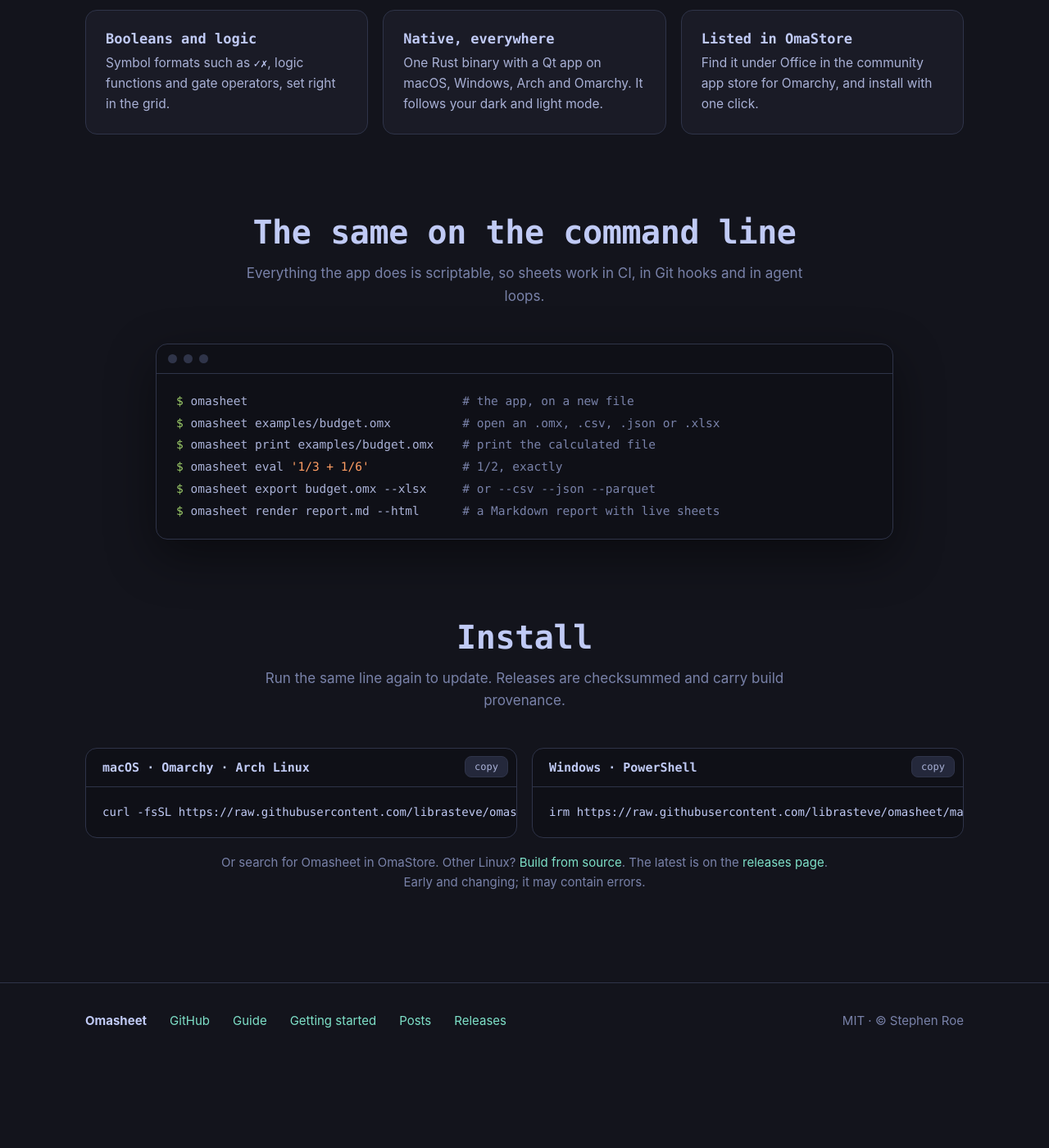
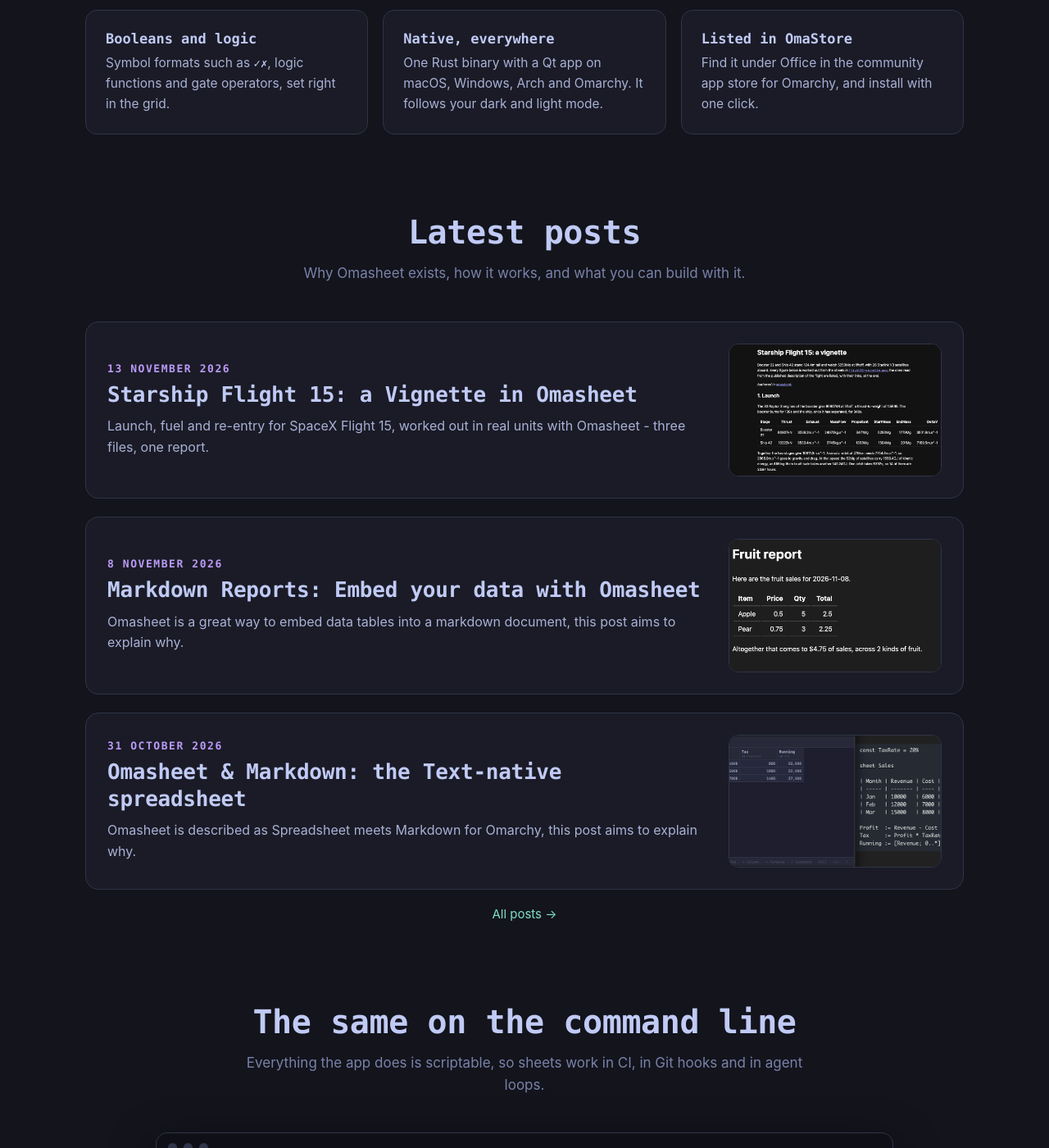
Before and after one commit to librasteve/omasheet.org, a Jekyll site: the page built from index.html, in a window 1280 px wide and 1400 px high, scrolled down 3412 px. Shown: the whole window at 82% size. Built offline with Jekyll 4.4.1, drawn with Linux system fonts in a browser that asks for light colours; the list of posts is cut into pages by our own code; before the commit the page ends 4723 px from its top, so only the background shows below that.

Commit message:
homepage latest posts

```diff
--- a/index.html
+++ b/index.html
@@ -117,6 +117,24 @@ budget with VAT, in pounds, to the penny.
   </div>
 </section>
 
+<section id="posts">
+  <h2>Latest posts</h2>
+  <p class="sub">Why Omasheet exists, how it works, and what you can build with it.</p>
+  <div class="postlist" style="margin-top:44px">
+  {% for post in site.posts limit:3 %}
+    <a class="postcard{% unless post.header.teaser %} noimg{% endunless %} rise" href="{{ post.url }}">
+      <div>
+        <div class="kicker">{{ post.date | date: "%-d %B %Y" }}</div>
+        <h2>{{ post.title }}</h2>
+        <p>{{ post.excerpt | strip_html | strip }}</p>
+      </div>
+      {% if post.header.teaser %}<div class="thumb"><img src="{{ post.header.teaser }}" alt="" loading="lazy"></div>{% endif %}
+    </a>
+  {% endfor %}
+  </div>
+  <p class="note"><a href="/posts/">All posts →</a></p>
+</section>
+
 <section id="cli">
   <h2>The same on the command line</h2>
   <p class="sub">Everything the app does is scriptable, so sheets work in CI, in Git hooks and in agent loops.</p>
--- a/messages.txt
+++ b/messages.txt
@@ -44,6 +44,9 @@ Section: And the rest (six cards)
   Native, everywhere: one Rust binary with a Qt app on macOS, Windows, Arch and Omarchy that follows your dark and light mode.
   Listed in OmaStore: find Omasheet under Office in the community app store for Omarchy and install it with one click.
 
+Section: Latest posts
+  The three newest posts, each with its summary, lead to the full list of notes on building Omasheet.
+
 Section: The same on the command line
   Everything the app does is scriptable, so sheets work in CI, in Git hooks and in agent loops.
 
@@ -79,7 +82,7 @@ Site
   Install (anchor)           /#install
   Getting started            /getting-started/
   Guide                      /guide/
-  Posts                      /posts/
+  Posts                      /posts/   (nav, footer and the homepage's Latest posts section)
   Posts feed                 /feed.xml
 
 Posts
```
